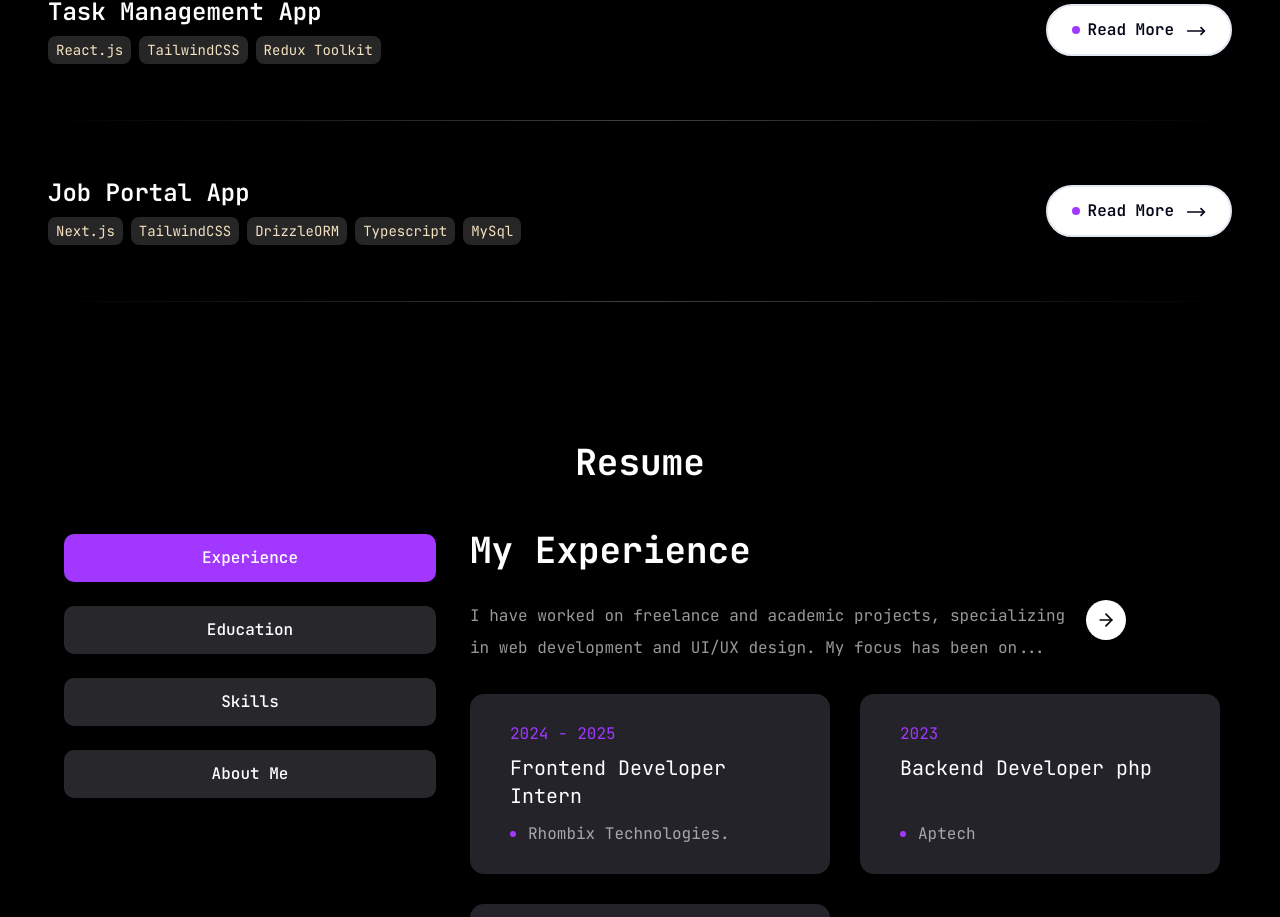
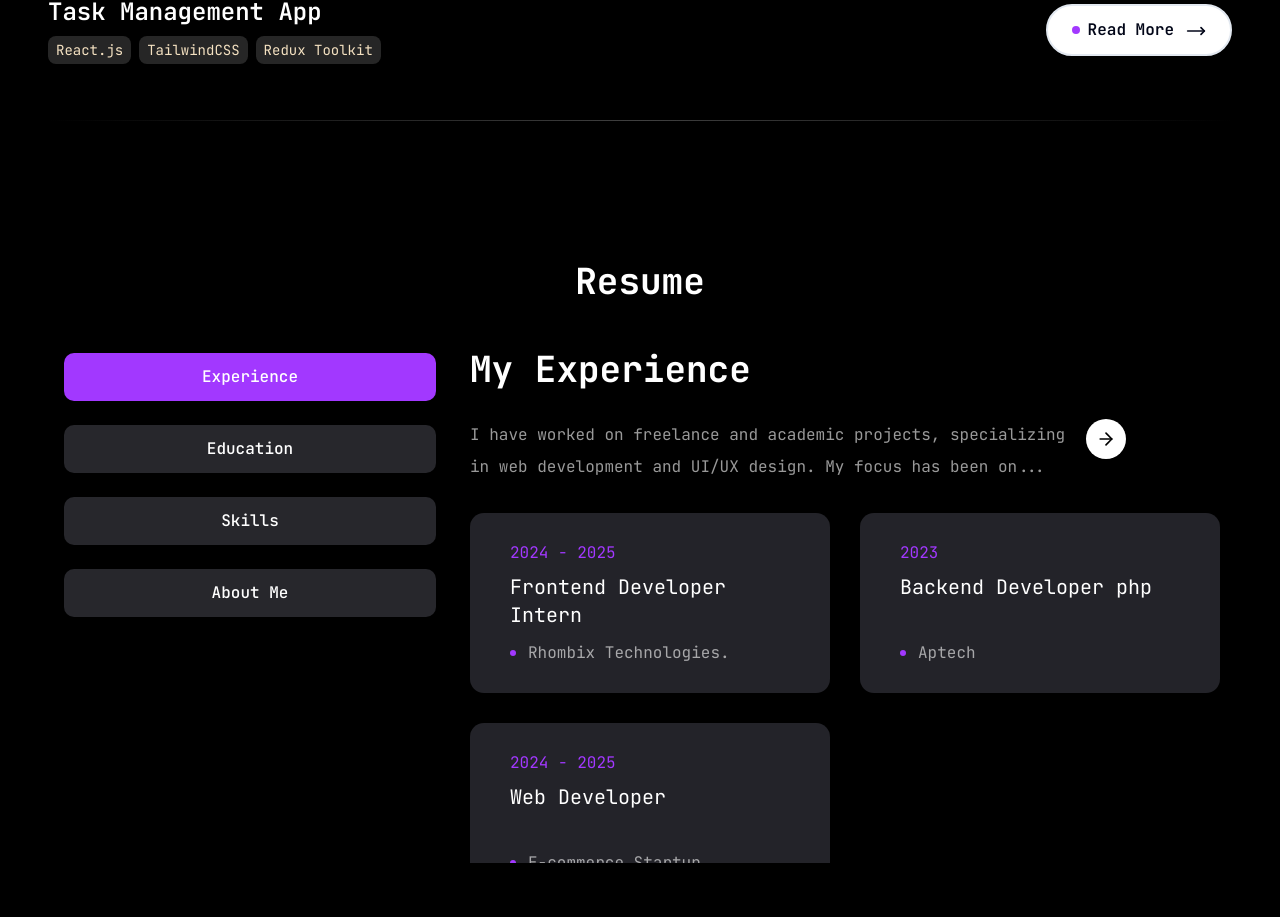
Before and after one commit to elishabhatti/elisha-portfolio, a Next.js app: page / in a window 1280 px wide. Shown: the part 2230-3147 px from the top of the page. Built offline with nearby package versions, Linux system fonts and the light colour scheme.

Commit message:
removed 5th project

```diff
--- a/constant/index.js
+++ b/constant/index.js
@@ -74,15 +74,4 @@ export const myProjects = [
     tags: ["React.js", "TailwindCSS", "Redux Toolkit"],
     href: "https://github.com/elishabhatti/redux-toolkit-todo.git",
   },
-  {
-    id: 5,
-    title: "Job Portal App",
-    description: "Created a Job Portal App.",
-    subDescription: [
-      `A full-stack job portal built with Next.js, TypeScript, Tailwind CSS, MySQL, and Drizzle ORM — designed for employers, admins, and recruiters to manage job listings efficiently.`,
-    ],
-    image: "/assets/work/photo-todo-horizon.png",
-    tags: ["Next.js", "TailwindCSS", "DrizzleORM", "Typescript", "MySql"],
-    href: "https://github.com/elishabhatti/job-portal-nextjs.git",
-  },
 ];
```
